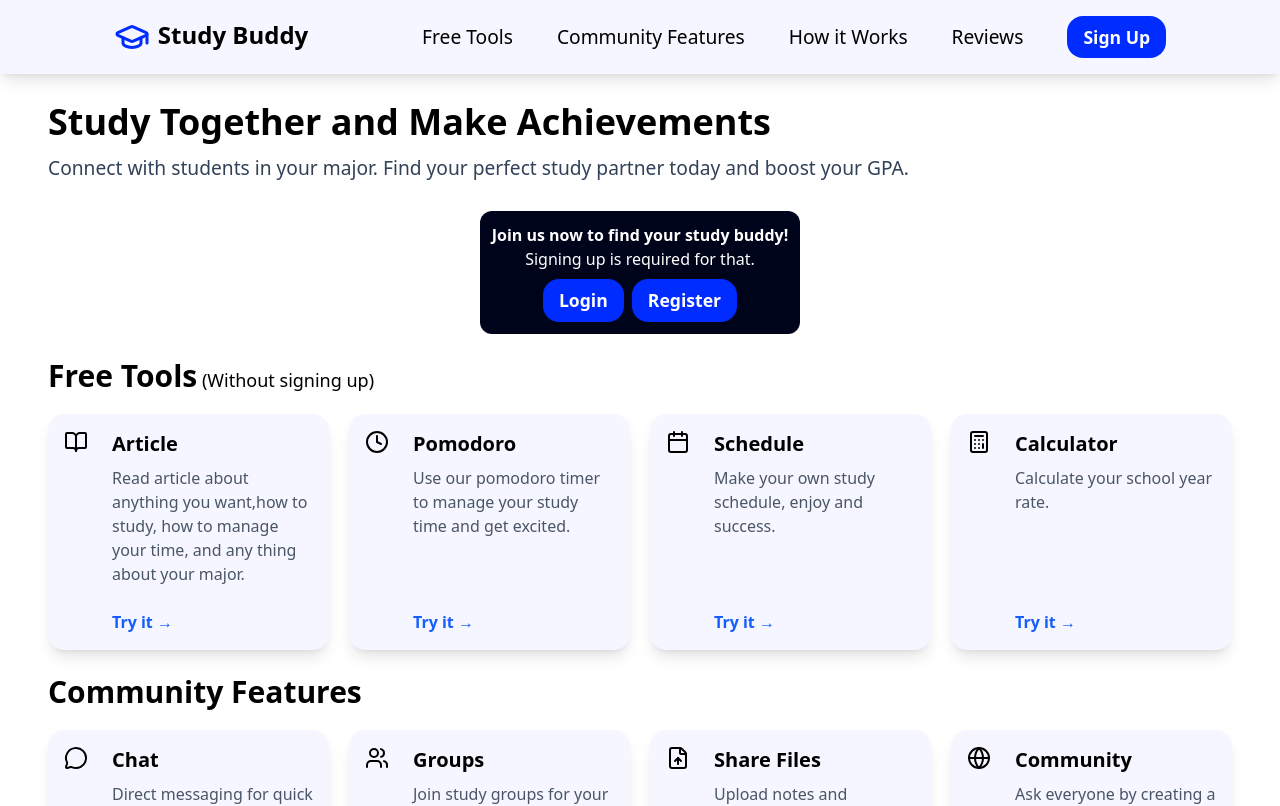
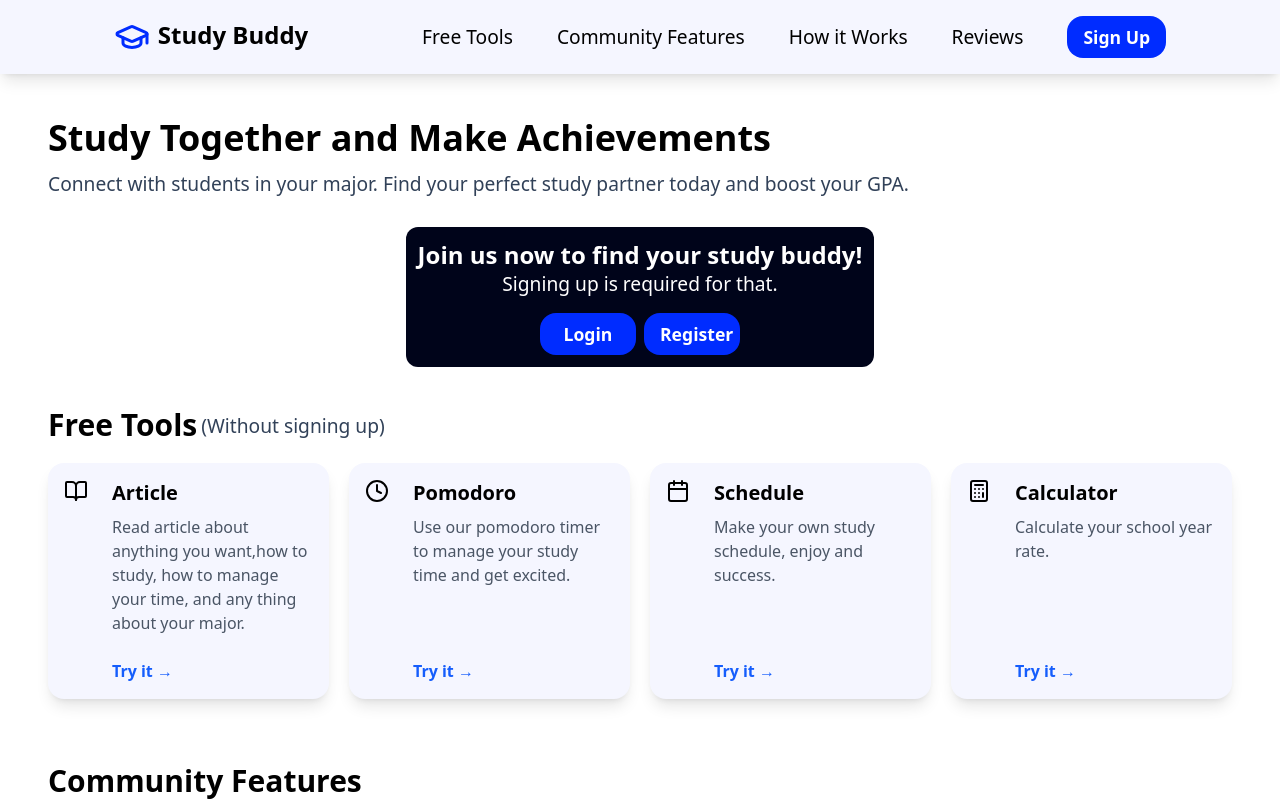
Before and after one commit to IbrahimZherati/StudyBuddy, a Next.js app in the folder studybuddy-frontend/: page / in a window 1280 px wide. Shown: the top 806 px of the page. Built offline with nearby package versions, Linux system fonts and the light colour scheme.

Commit message:
Modified the styling in the Home page

```diff
--- a/studybuddy-frontend/app/page.jsx
+++ b/studybuddy-frontend/app/page.jsx
@@ -8,7 +8,7 @@ import Review from "@/components/Review";
 
 export default function Home() {
 	return (
-		<div className="">
+		<div className="flex flex-col gap-4">
            <Header/>
            <Hero/>
 		   <FreeTools/>
--- a/studybuddy-frontend/components/FreeTools.jsx
+++ b/studybuddy-frontend/components/FreeTools.jsx
@@ -27,9 +27,9 @@ export default function FreeTools() {
 
 	return (
 		<section className="mx-12 my-6">
-			<h3 className="text-3xl font-bold mb-5">
+			<h3 className="flex-row-center justify-start gap-1 text-3xl font-bold mb-5">
 				Free Tools
-				<span className='text-lg font-normal'> (Without signing up)</span>
+				<span className='sub-title font-normal'> (Without signing up)</span>
 			</h3>
 
 			<div className="grid grid-cols-1 md:grid-cols-4 gap-5">
--- a/studybuddy-frontend/components/Hero.jsx
+++ b/studybuddy-frontend/components/Hero.jsx
@@ -14,26 +14,26 @@ export default function Hero() {
                 </p>
             </div>
 
-            <div className='flex-col-center gap-2 bg-[#00041A] mx-auto mt-5 w-fit rounded-xl p-3'>
-                <div className='flex-col-center text-white'>
+            <div className='flex-col-center gap-4 bg-[#00041A] mx-auto mt-5 w-fit rounded-xl p-3'>
+                <div className='flex-col-center text-white text-2xl'>
                     <p className='font-bold text-center'>
                         Join us now to find your study buddy!
                     </p>
 
-                    <p>
+                    <p className='sub-title text-white'>
                         Signing up is required for that.
                     </p>
                 </div>
 
-                <div className='flex justify-between'>
+                <div className='flex justify-between gap-2'>
                     <Link href='/login'>
-                        <button className="btn-sign">
+                        <button className="btn-sign w-24">
                             Login
                         </button>
                     </Link>
 
                     <Link href='/register'>
-                        <button className="btn-sign ml-2">
+                        <button className="btn-sign w-24">
                             Register
                         </button>
                     </Link>
```
